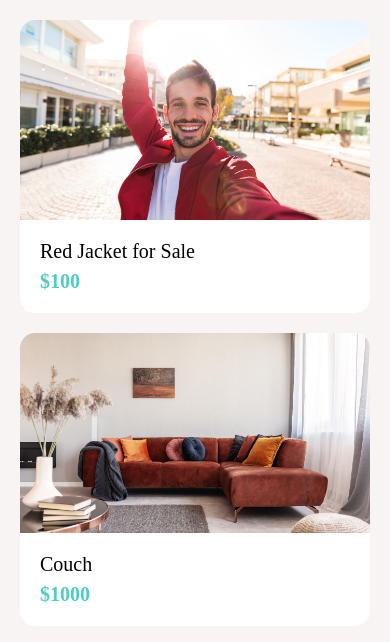
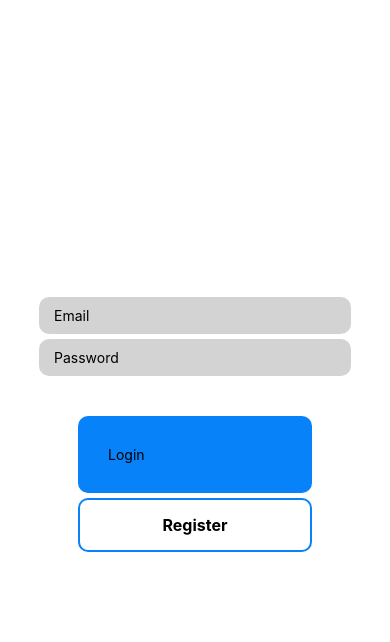
Before and after one commit to project-replay/rePlay, a React Native app: screen /Listings in a window 390 px wide. Shown: the top 642 px of the page. Built offline with nearby package versions, Linux system fonts and the light colour scheme.

Commit message:
api manager added

```diff
--- a/App.js
+++ b/App.js
@@ -1,9 +1,9 @@
 import { StatusBar } from 'expo-status-bar';
-import { StyleSheet, Text, SafeAreaView, View} from 'react-native';
+import { StyleSheet, Text, SafeAreaView, View } from 'react-native';
 import ViewImageScreen from './app/screens/ViewImageScreen';
 import WelcomeScreen from './app/screens/WelcomeScreen';
 import AppText from './app/components/AppText';
-import {MaterialCommunityIcons} from '@expo/vector-icons';
+import { MaterialCommunityIcons } from '@expo/vector-icons';
 import colors from './app/config/colors';
 import AppButton from './app/components/AppButton';
 import Card from './app/components/Card';
@@ -16,11 +16,13 @@ import ListItem from './app/components/ListItem';
 import MyAccountScreen from './app/screens/AccountScreen';
 import AccountScreen from './app/screens/AccountScreen';
 import ListingsScreen from './app/screens/ListingsScreen';
+import LoginScreen from './app/screens/LoginScreen'
 
 export default function App() {
 
 
-   return <ListingsScreen />
+  //  return <ListingsScreen />
+  return <LoginScreen />
 }
 
 const styles = StyleSheet.create({
--- /dev/null
+++ b/app/screens/LoginScreen.js
@@ -0,0 +1,99 @@
+import { useState } from "react";
+import { KeyboardAvoidingView, StyleSheet, Text, TouchableOpacity, View } from "react-native";
+import { TextInput } from "react-native-gesture-handler";
+
+
+
+
+const LoginScreen = () => {
+    const [email, setEmail] = useState('')
+    const [password, setPassword] = useState('')
+
+
+
+    return (
+        <KeyboardAvoidingView style={styles.container} behavior="padding">
+            <View style={styles.inputContainer}>
+                <TextInput
+                    placeholder="Email"
+                    value={email}
+                    onChangeText={text => setEmail(text)}
+                    style={styles.input}
+                />
+                <TextInput
+                    placeholder="Password"
+                    value={password}
+                    onChangeText={text => setPassword(text)}
+                    style={styles.input}
+                    secureTextEntry
+                />
+            </View>
+
+            <View style={styles.buttonContainer}>
+                <TouchableOpacity
+                    onPress={() => { }}
+                    style={styles.button}
+                >
+                    <Text style={styles.button}>Login</Text>
+                </TouchableOpacity>
+                <TouchableOpacity
+                    onPress={() => { }}
+                    style={[styles.button, styles.buttonOutline]}
+                >
+                    <Text style={styles.buttonOutlineText}>Register</Text>
+                </TouchableOpacity>
+            </View>
+
+        </KeyboardAvoidingView>
+    )
+}
+
+const styles = StyleSheet.create({
+    container: {
+        flex: 1,
+        justifyContent: 'center',
+        alignItems: 'center',
+    },
+    inputContainer: {
+        width: '80%'
+    },
+    input: {
+        backgroundColor: 'lightgrey',
+        paddingHorizontal: 15,
+        paddingVertical: 10,
+        borderRadius: 10,
+        marginTop: 5,
+    },
+    buttonContainer: {
+        width: '60%',
+        justifyContent: 'center',
+        alignItems: 'center',
+        marginTop: 40,
+    },
+    button: {
+        backgroundColor: '#0782F9',
+        width: '100%',
+        padding: 15,
+        borderRadius: 10,
+        alignItems: 'center'
+    },
+    buttonOutline: {
+        backgroundColor: 'white',
+        marginTop: 5,
+        borderColor: '#0782F9',
+        borderWidth: 2,
+    },
+    buttonText: {
+        color: 'white',
+        fontWeight: '700',
+        fontSize: 16,
+    },
+    buttonOutlineText: {
+        color: '#s',
+        fontWeight: '700',
+        fontSize: 16,
+    },
+
+})
+
+export default LoginScreen
--- a/package.json
+++ b/package.json
@@ -10,6 +10,7 @@
   },
   "dependencies": {
     "@react-native-community/hooks": "^2.8.1",
+    "axios": "^1.1.3",
     "expo": "~47.0.6",
     "expo-camera": "^13.0.0",
     "expo-constants": "^14.0.2",
```
Also changed, not shown: app/api/ApiManager.js (added, +9 -0 lines), app/api/user_api.js (added, +18 -0 lines), 2 other files (tests, documents, lock files or other folders).
